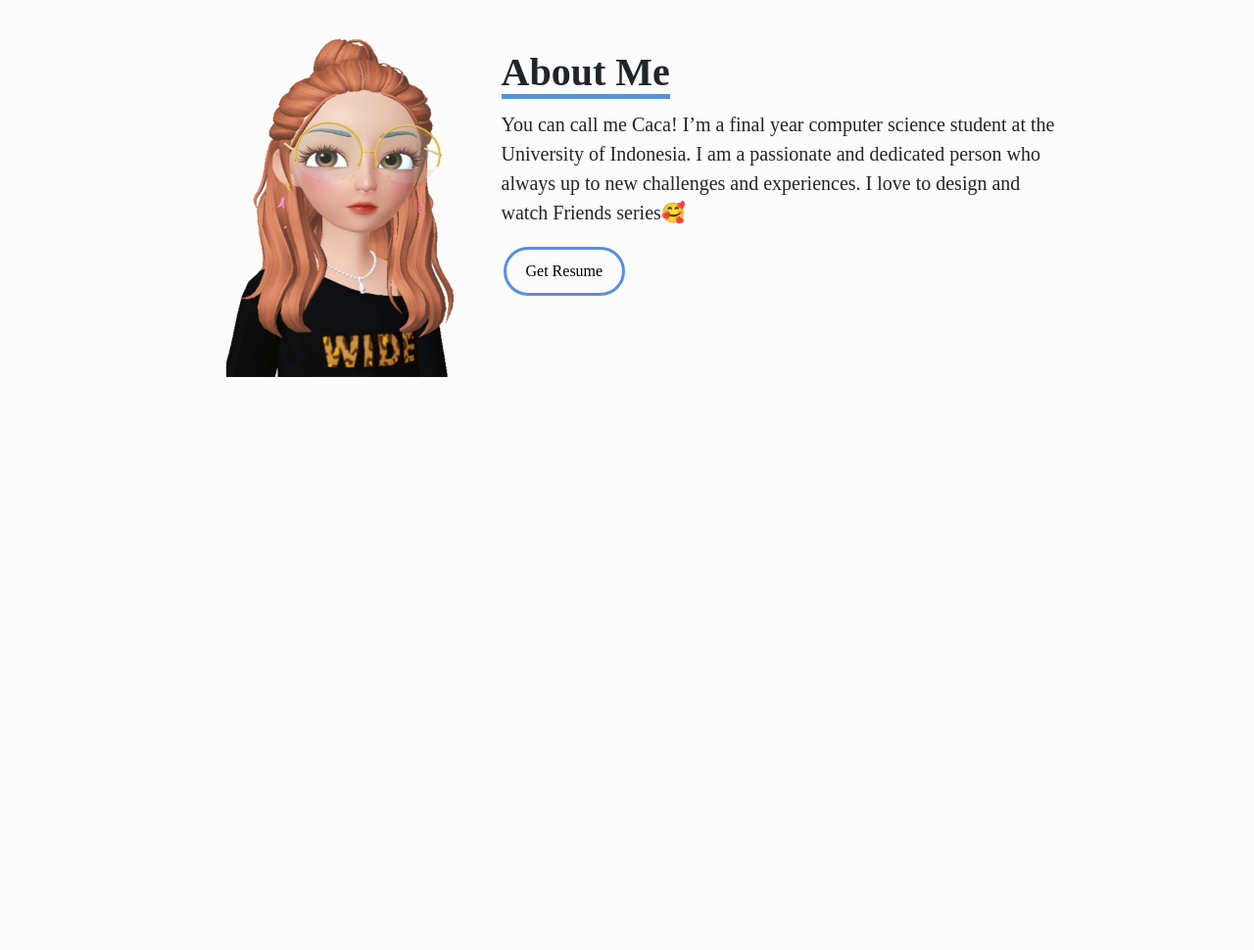
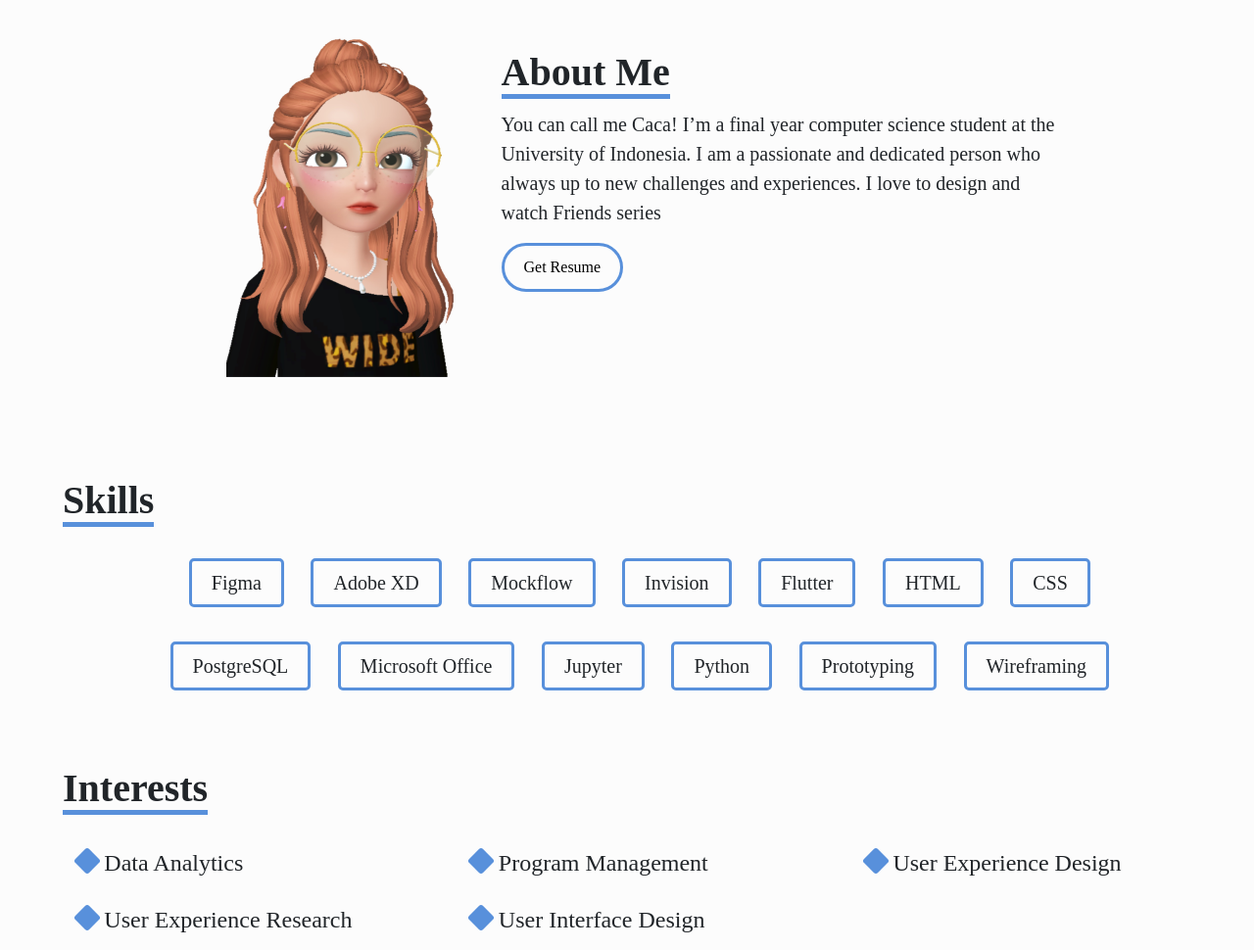
Before and after one commit to nathasyadn/personal-website, a plain HTML site: page index.html in a window 1280 px wide. Shown: the part 626-1596 px from the top of the page at 98% size. Before the commit the page ends 1062 px from the top, so only its background shows below. Drawn offline with nearby package versions, Linux system fonts and the light colour scheme.

Commit message:
add skills and interests section

```diff
--- a/index.html
+++ b/index.html
@@ -71,15 +71,75 @@
 
     <div id="about">
         <div class="row-custom">
-            <div class="column left">
+            <div class="column left"">
                 <img src=" assets/zepeto.png " class=" zepeto">
             </div>
             <div class="column right">
                 <h2>About Me</h2>
-                <p class="about-me">You can call me Caca! I’m a final year computer science student at the University of Indonesia. I am
+                <p class="about-me">You can call me Caca! I’m a final year computer science student at the University of
+                    Indonesia. I am
                     a passionate and dedicated person who always up to new challenges and experiences. I love to design
-                    and watch Friends series🥰</p>
-                <a href="https://drive.google.com/file/d/1tp5-e6EykpHA69uxgrG-DRpEfI8O5PGy/view?usp=sharing" class="resume-button">Get Resume</a>
+                    and watch Friends series</p>
+                <a href="https://drive.google.com/file/d/1tp5-e6EykpHA69uxgrG-DRpEfI8O5PGy/view?usp=sharing"
+                    class="resume-button">Get Resume</a>
+            </div>
+        </div>
+    </div>
+
+    <div id=skills>
+        <h2>Skills</h2>
+        <div style="text-align: center">
+            <div style="margin-top: 2%;"><span>
+                    <h5 class="button-skill">Figma</h5>
+                    <h5 class="button-skill">Adobe XD</h5>
+                    <h5 class="button-skill">Mockflow</h5>
+                    <h5 class="button-skill">Invision</h5>
+                    <h5 class="button-skill">Flutter</h5>
+                    <h5 class="button-skill">HTML</h5>
+                    <h5 class="button-skill">CSS</h5>
+                </span>
+            </div>
+            <div style="margin-top: 1%;"><span>
+                    <h5 class="button-skill">PostgreSQL</h5>
+                    <h5 class="button-skill">Microsoft Office</h5>
+                    <h5 class="button-skill">Jupyter</h5>
+                    <h5 class="button-skill">Python</h5>
+                    <h5 class="button-skill">Prototyping</h5>
+                    <h5 class="button-skill">Wireframing</h5>
+                </span>
+            </div>
+        </div>
+    </div>
+
+    <div id=interests>
+        <h2>Interests</h2>
+
+        <div class="row"  style="margin-top:1%;">
+            <div class="col-sm">
+                <div class="interest-item-1">
+                    <div class="diamond"></div>
+                    <h4>Data Analytics</h4>
+                </div>
+                <div class="interest-item-2">
+                    <div class="diamond"></div>
+                    <h4>User Experience Research</h4>
+                </div>
+            </div>
+            <div class="col-sm">
+                <div class="interest-item-1">
+                    <div class="diamond"></div>
+                    <h4>Program Management</h4>
+                </div>
+                <div class="interest-item-2">
+                    <div class="diamond"></div>
+                    <h4>User Interface Design</h4>
+                </div>
+            </div>
+            <div class="col-sm">
+                <div class="interest-item-1">
+                    <div class="diamond"></div>
+                    <h4>User Experience Design</h4>
+                </div>
             </div>
         </div>
     </div>
--- a/styles.css
+++ b/styles.css
@@ -23,7 +23,6 @@ body {
 
 .topnav a {
     float: left;
-    font-size: 30px;
     text-align: center;
     padding: 14px 16px;
     text-decoration: none;
@@ -87,6 +86,10 @@ body {
     margin-left: 2%;
 }
 
+.dot:hover {
+    background-color: #397FDA;
+}
+
 .img-photo {
     border: 8px solid #E9E9E9;
     border-radius: 50%;
@@ -145,10 +148,9 @@ body {
     font-weight: 500;
     padding: 10px 20px;
     text-align: center;
-    text-decoration: none;
+    text-decoration:none;
     display: inline-block;
     border-radius: 30px;
-    margin: 4px 2px;
     }
 
 .resume-button:hover {
@@ -157,6 +159,63 @@ body {
 background-color: #5890db;
 }
 
-.dot:hover {
-    background-color: #397FDA;
+#skills {
+    margin: 5% 3% 1% 5%;
 }
+
+#skills h2 {
+    font-weight: 800;
+    font-size: 40px;
+    padding-top: 5%;
+    border-bottom: 5px solid #5890DB;
+    display: inline;
+}
+
+.button-skill {
+    border: 3px solid #5890DB;
+    border-radius: 5px;
+    text-align: center;
+    display: inline-block;
+    margin: 1%;
+    padding: 10px 20px;
+    font-weight: 500;
+}
+
+#interests {
+    margin: 5% 3% 1% 5%;
+}
+
+#interests h2 {
+    font-weight: 800;
+    font-size: 40px;
+    padding-top: 5%;
+    border-bottom: 5px solid #5890DB;
+    display: inline;
+}
+
+#interests h4 {
+    font-weight: 500;
+    display: inline-block;
+    margin: 1% 1%;
+}
+
+.interest-item {
+    margin: 1% 2%;
+}
+
+.diamond {
+    background: #5890DB;
+    border-radius: 3px;
+    transform: rotate(-45deg);
+    display: inline-block;
+    width: 20px;
+    height: 20px;
+}
+
+.interest-item-1 {
+    margin: 6% 4%;
+}
+
+.interest-item-2 {
+    margin: 0% 4%;
+}
```
Lines whose indentation alone changed are shown as unchanged.
